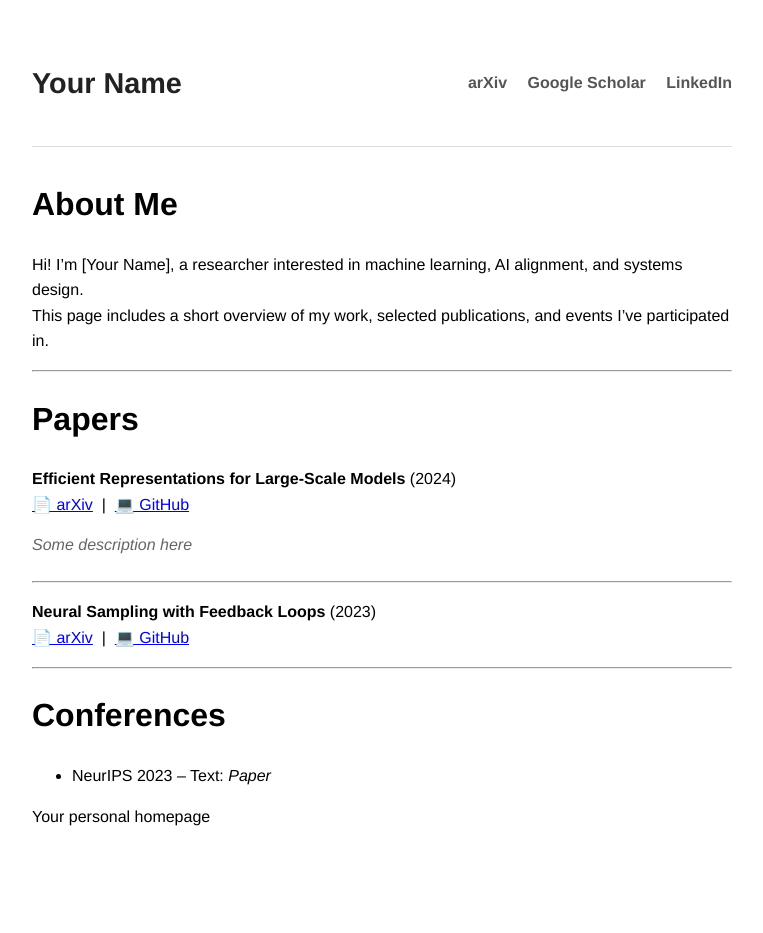
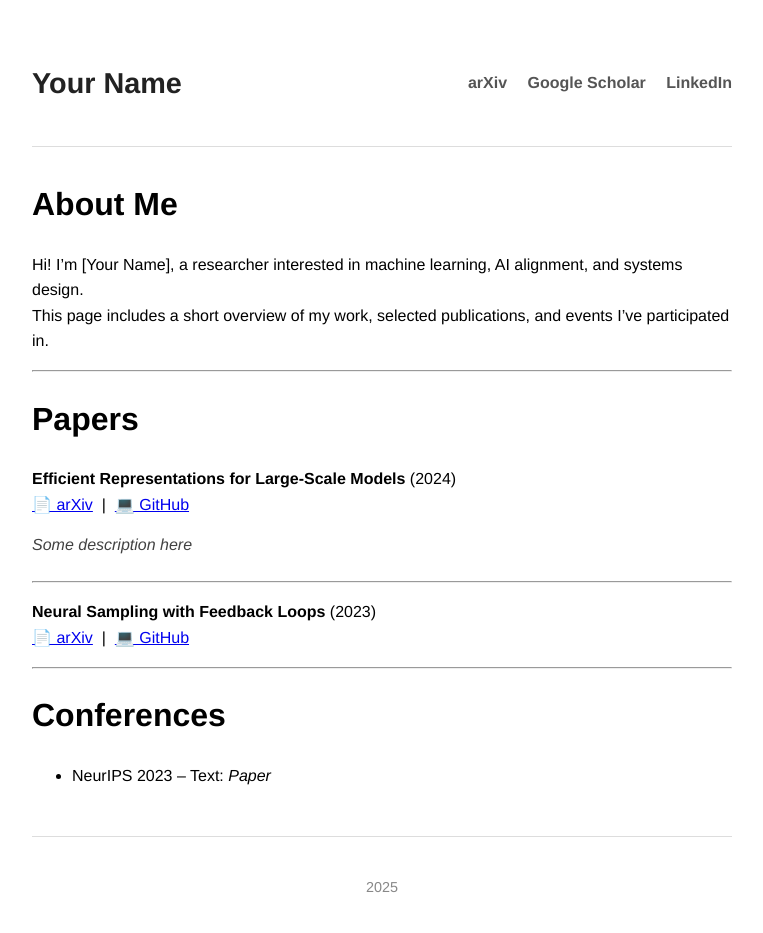
Before and after one commit to neuralsrg/neuralsrg.github.io, a Jekyll site: the page built from index.md, in a window 1280 px wide. Shown: the whole page, without its empty margins (258-1021 px from the left). Built offline with Jekyll 4.4.1, drawn with Linux system fonts in a browser that asks for light colours; before the commit the page ends 900 px from its top, so only the background shows below that.

Commit message:
Update footer

```diff
--- a/_config.yml
+++ b/_config.yml
@@ -1,5 +1,5 @@
 title: Your Name
-description: Your personal homepage
+description: 2025
 theme: minima
 
 sass:
--- a/assets/css/style.css
+++ b/assets/css/style.css
@@ -26,7 +26,7 @@ body {
 
 .paper-desc {
   font-style: italic;
-  color: #666;
+  color: #424242;
   margin-top: 0.3em;
   margin-bottom: 1.5em;
   line-height: 1.5;
@@ -65,3 +65,12 @@ header nav a:hover {
   color: #0366d6;            /* GitHub blue */
   text-decoration: underline;
 }
+
+footer {
+  margin-top: 3rem;
+  padding-top: 1.5rem;
+  border-top: 1px solid #ddd;
+  text-align: center;
+  color: #888;
+  font-size: 0.9rem;
+}
```
